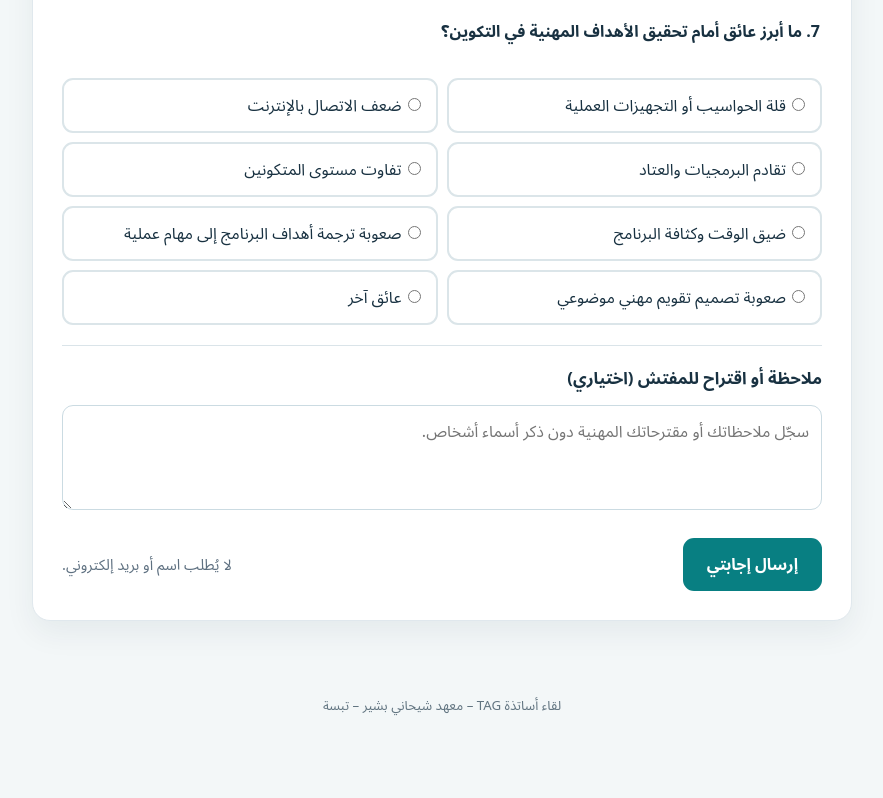
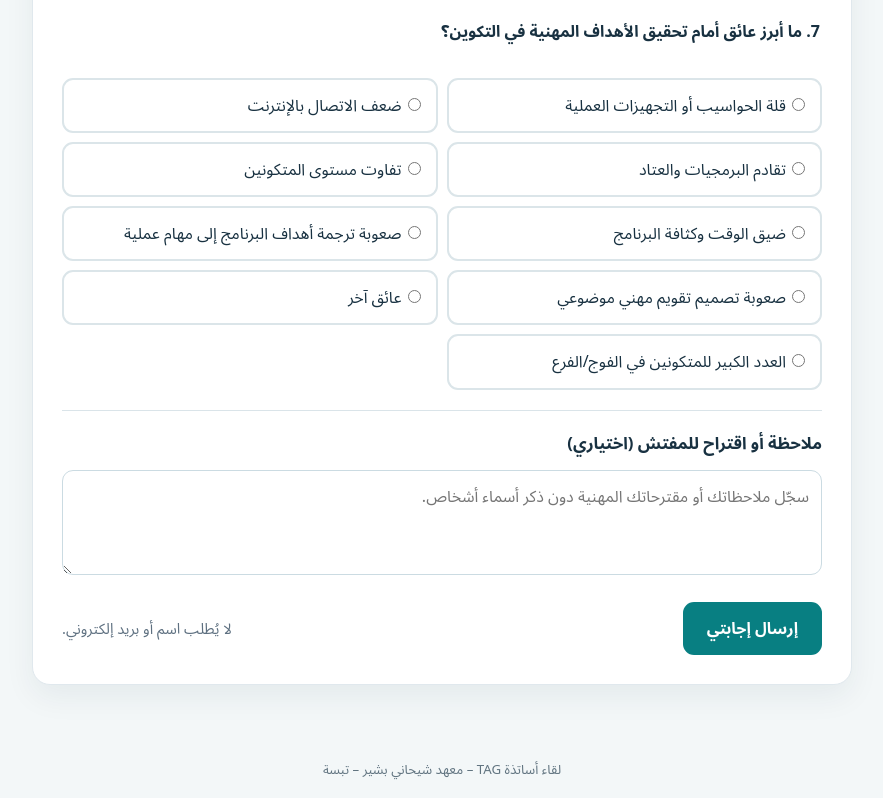
Before and after one commit to scientifica007/17_Novembre_2026, a plain HTML site: page int-2026-11-18-pre.html in a window 1280 px wide. Shown: the part 1283-2081 px from the top of the page, without its empty margins (198-1081 px from the left). Before the commit the page ends 2017 px from the top, so only its background shows below. Drawn offline with Linux system fonts and the light colour scheme.

Commit message:
Add large class size option to INT pre-survey and synced visualizations

```diff
--- a/int-2026-11-18-pre.html
+++ b/int-2026-11-18-pre.html
@@ -68,7 +68,7 @@ const PRE=[
    "ضيق الوقت وكثافة البرنامج",
    "صعوبة ترجمة أهداف البرنامج إلى مهام عملية",
    "صعوبة تصميم تقويم مهني موضوعي",
-   "عائق آخر"
+   "عائق آخر", "العدد الكبير للمتكونين في الفوج/الفرع"
   ]
  ]
 ];
```
